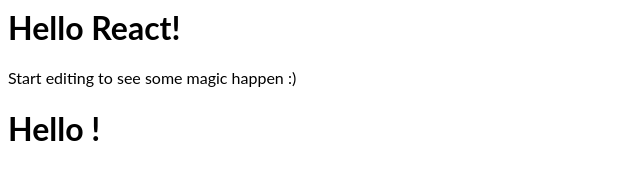
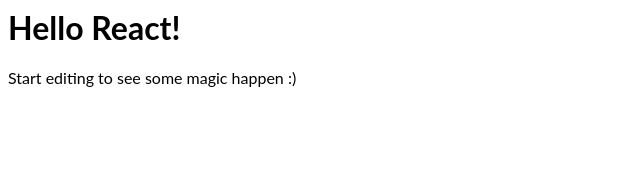
Before and after one commit to danielinbaraj-cognit/react-hw, a React app: page / in a window 1280 px wide. Shown: the whole page, without its empty margins (0-640 px from the left). Built offline with nearby package versions, Linux system fonts and the light colour scheme.

Commit message:
2 files modified

```diff
--- a/index.html
+++ b/index.html
@@ -1,2 +1 @@
 <div id="root"></div>
-<div id="custom"></div>
--- a/index.js
+++ b/index.js
@@ -24,4 +24,3 @@
 }
 
 render(<App />, document.getElementById('root'));
-render(<Hello />, document.getElementById('custom'));
```
